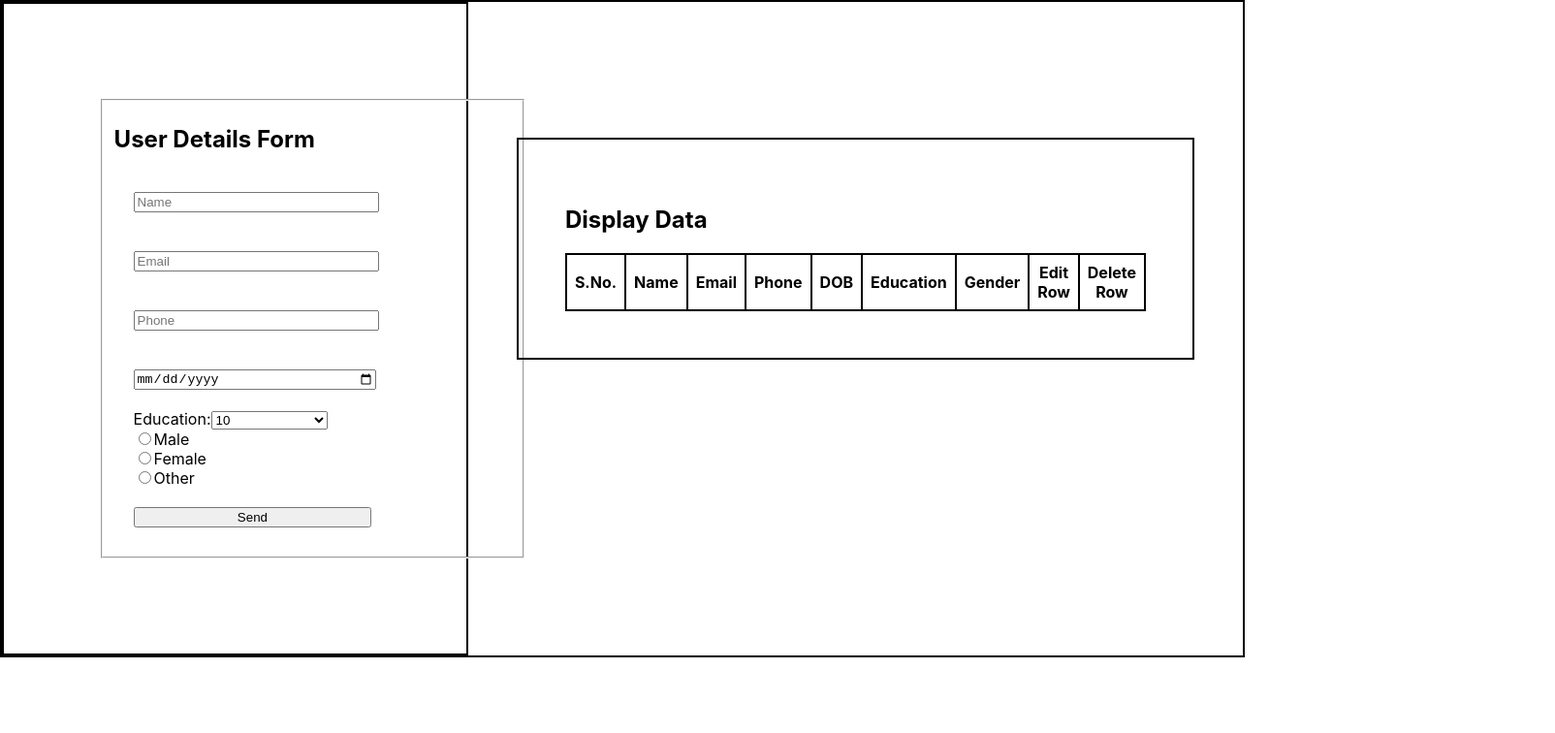
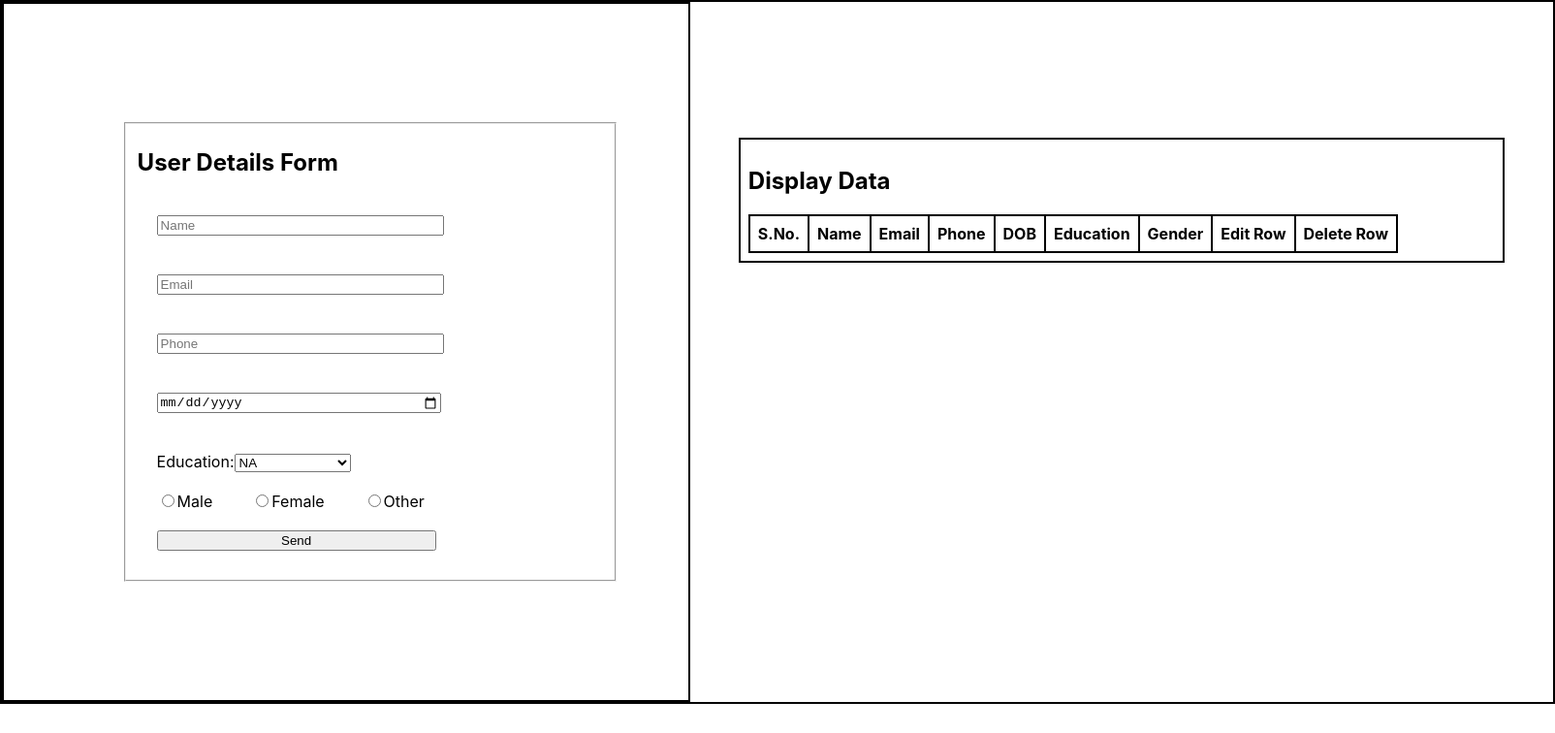
Before and after one commit to harshitvijay/reactuserform, a React (Create React App) app: page / in a window 1280 px wide. Shown: the top 756 px of the page at 97% size, 1604 px wide, since content can reach past the window. Built offline with nearby package versions, Linux system fonts and the light colour scheme.

Commit message:
validation errors resolved

```diff
--- a/src/App.css
+++ b/src/App.css
@@ -13,7 +13,7 @@ code {
 }
 .outer {
   border: 2px solid black;
-  width: 100%;
+  width: 100rem;
   display: flex;
 }
 .form {
@@ -28,7 +28,7 @@ code {
   margin: 10%;
 }
 fieldset {
-  width: 200%;
+  width: 30rem;
 }
 .field {
   margin: 20px;
@@ -38,10 +38,10 @@ fieldset {
 }
 
 .displayData {
-  width: 49%;
+  width: 60rem;
   height: 48%;
   border: 2px solid black;
-  padding: 3rem;
+  padding: 0.5rem;
   float: right;
   margin: 100px 50px 0px 50px;
   position: relative;
--- a/src/components/LabelRadio.js
+++ b/src/components/LabelRadio.js
@@ -2,7 +2,6 @@ import React from 'react'
 
 const LabelRadio = (props) => {
   return (
-    <div>
     <label className='field'>
       <input
         type={props.data.type}
@@ -12,7 +11,6 @@ const LabelRadio = (props) => {
       />
       {props.data.label}
     </label>
-    </div>
   )
 }
 
--- a/src/components/LabelSelect.js
+++ b/src/components/LabelSelect.js
@@ -19,6 +19,7 @@ const LabelSelect = (props) => {
           })}
         </select>
       </label>
+      <span className='error'>{props.data.error}</span>
     </div>
   )
 }
--- a/src/containers/Form.js
+++ b/src/containers/Form.js
@@ -61,6 +61,7 @@ export class Form extends Component {
       formIsValid = false
       errors['phone'] = 'Cannot be empty'
     }
+    if (typeof fields['phone'] !== 'undefined') {
       if (fields['phone'].length !== 10) {
         formIsValid = false
         errors['phone'] = 'Phone number must be of 10 digit'
@@ -70,11 +71,12 @@ export class Form extends Component {
         formIsValid = false
         errors['phone'] = 'Only Numbers'
       }
+    }
 
     // Date
     if (!fields['date']) {
       formIsValid = false
-      errors['date'] = 'Date cannot be Empty!'
+      errors['date'] = 'Cannot be Empty!'
     } else {
       let currentDate = new Date().toLocaleDateString()
       let temp = fields['date'].replaceAll('-', '/').split('/')
@@ -84,6 +86,15 @@ export class Form extends Component {
         errors['date'] = "Date Cannot be Today's date"
         formIsValid = false
       }
+    }
+
+    if (!fields['education']) {
+      formIsValid = false
+      errors['education'] = 'Cannot be Empty'
+    }
+    if (!fields['gender']) {
+      formIsValid = false
+      errors['gender'] = 'Cannot be Empty'
     }
     this.setState({ errors: errors })
     return formIsValid
@@ -101,7 +112,6 @@ export class Form extends Component {
       } else {
         users.push(data)
       }
-      console.log(users)
       this.setState({
         fields: {},
         errors: {},
@@ -194,17 +204,18 @@ export class Form extends Component {
                     error: this.state.errors['date'],
                   }}
                 />
-
+                <br />
                 <LabelSelect
                   data={{
                     label: 'Education:',
                     name: 'education',
                     value: this.state.fields['education'],
                     onChange: this.handleChange,
-                    optionMap: [10, 12, 'Graduation', 'Post-Graduation'],
+                    optionMap: ['NA', 10, 12, 'Graduation', 'Post-Graduation'],
+                    error: this.state.errors['education'],
                   }}
                 />
-
+                <br />
                 <LabelRadio
                   data={{
                     label: 'Male',
@@ -232,6 +243,8 @@ export class Form extends Component {
                     name: 'gender',
                   }}
                 />
+                <span className='error'>{this.state.errors['gender']}</span>
+                <br />
                 <button className='field' id='submit' value='Submit'>
                   Send
                 </button>
```
Lines whose indentation alone changed are shown as unchanged.
